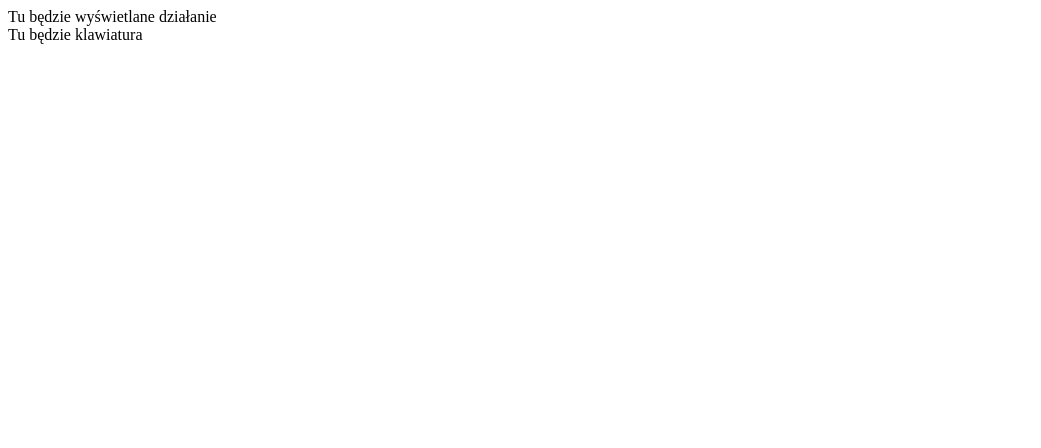
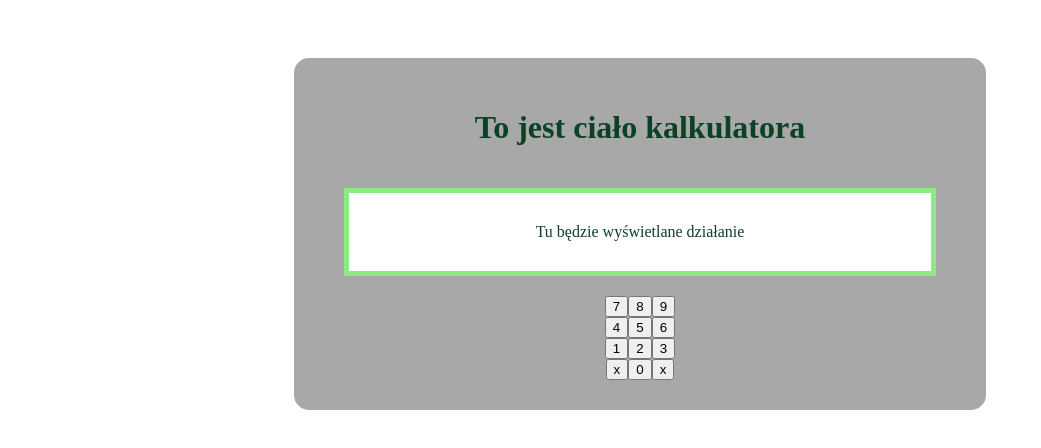
Before and after one commit to PGajewska08/Calculator, a React (Create React App) app: page / in a window 1280 px wide. Shown: the top 448 px of the page, without its empty margins (0-1041 px from the left). Built offline with nearby package versions, Linux system fonts and the light colour scheme.

Commit message:
Add simple styles and layout

```diff
--- a/src/App.js
+++ b/src/App.js
@@ -1,12 +1,16 @@
 import Display from "./Components/Display/Display";
 import Keyboard from "./Components/Keyboard/Keyboard";
+import Body from "./Components/Body/Body";
 
 function App() {
   return (
     <div className="App">
       <div>
-        <Display></Display>
-        <Keyboard></Keyboard>
+        <Body>
+          <Display/>
+          <Keyboard/>
+        </Body>
+
       </div>
 
     </div>
--- /dev/null
+++ b/src/Components/Body/Body.js
@@ -0,0 +1,14 @@
+import styles from './Body.module.scss';
+
+const Body = ({children}) => {
+    return (
+        <div className={styles.container}>
+            <div className={styles.body}>
+            <h1>To jest ciało kalkulatora</h1>
+            {children}
+        </div>
+        </div>
+        )
+}
+
+export default Body;
--- /dev/null
+++ b/src/Components/Body/Body.module.scss
@@ -0,0 +1,16 @@
+.container {
+    display: flex;
+    justify-content: center;
+}
+
+.body {
+    display: flex;
+    flex-direction: column;
+    margin-top: 50px;
+    padding: 30px;
+    text-align: center;
+    color: rgb(12, 65, 37);
+    background-color: rgb(168, 168, 168);
+    border-radius: 15px;
+    width: 50%;
+}
--- /dev/null
+++ b/src/Components/Button/Button.js
@@ -0,0 +1,7 @@
+import styles from './Button.module.scss'
+
+const Button = ({children}) => {
+    return <button>{children}</button>;
+}
+
+export default Button;
--- a/src/Components/Display/Display.js
+++ b/src/Components/Display/Display.js
@@ -1,7 +1,8 @@
 import React from "react";
 import styles from './Display.module.scss'
 const Display = () => {
-    return <div>Tu będzie wyświetlane działanie</div>
+    return (
+        <div className={styles.display}>Tu będzie wyświetlane działanie</div>)
 }
 
 export default Display;
--- a/src/Components/Display/Display.module.scss
+++ b/src/Components/Display/Display.module.scss
@@ -0,0 +1,6 @@
+.display {
+    background-color: white;
+    border: 5px, solid, rgb(140, 233, 132);
+    padding: 30px;
+    margin: 20px;
+}
--- a/src/Components/Keyboard/Keyboard.js
+++ b/src/Components/Keyboard/Keyboard.js
@@ -1,7 +1,30 @@
+import Button from '../Button/Button';
 import styles from './Keyboard.module.scss';
 
 const Keyboard = () => {
-    return <div>Tu będzie klawiatura</div>
+    return <div className={styles.container}>
+        <div>
+            <Button>7</Button>
+            <Button>8</Button>
+            <Button>9</Button>
+        </div>
+        <div>
+            <Button>4</Button>
+            <Button>5</Button>
+            <Button>6</Button>
+        </div>
+        <div>
+            <Button>1</Button>
+            <Button>2</Button>
+            <Button>3</Button>
+        </div>
+        <div>
+            <Button>x</Button>
+            <Button>0</Button>
+            <Button>x</Button>
+        </div>
+    </div>
+
 }
 
 export default Keyboard;
--- a/src/Components/Keyboard/Keyboard.module.scss
+++ b/src/Components/Keyboard/Keyboard.module.scss
@@ -0,0 +1,4 @@
+.container {
+    display: flex;
+    flex-direction: column;
+}
```
Also changed, not shown: src/Components/Button/Button.module.scss (added).
